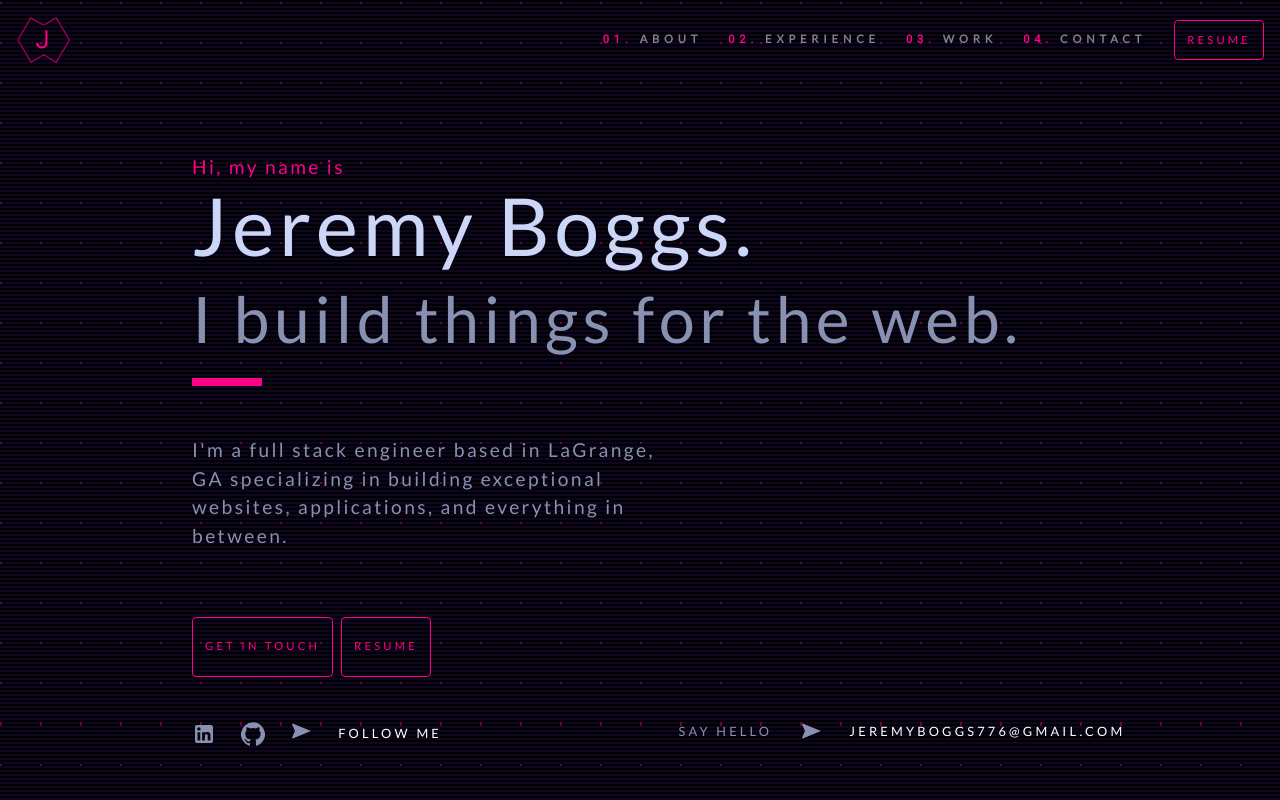
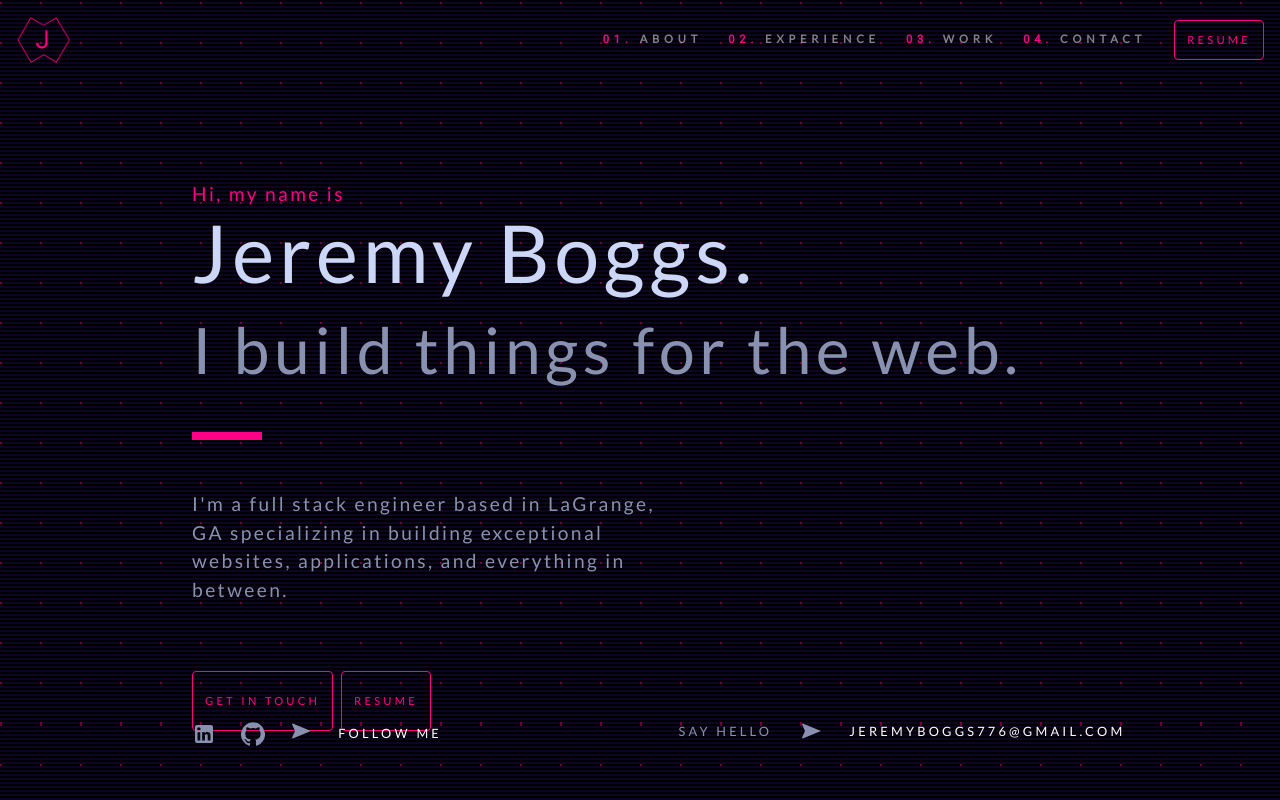
Before and after one commit to Nicocchi/react-portfolio, a React (Create React App) app: page / in a window 1280 px wide. Built offline with nearby package versions, Linux system fonts and the light colour scheme.

Commit message:
scroll to page implemented

```diff
--- a/src/App.js
+++ b/src/App.js
@@ -1,16 +1,44 @@
-import React from "react";
+import React, { useState, useEffect, useRef, useMountEffect } from "react";
 import logo from "./logo.svg";
-import { Navbar, Footer, Landing } from "./components";
-import { Container } from "react-bootstrap";
+import { Navbar, Footer, Landing, About } from "./components";
+import { Container, Button } from "react-bootstrap";
 
 function App() {
+    let [pageIndex, setPageIndex] = useState(0);
+    const [elements, setElements] = useState([<Landing />, <About />])
+
+    function handleScroll(e) {
+        if (e.deltaY >= 0) {
+            console.log("DOWN")
+            if(pageIndex === 4) {
+                console.log(pageIndex);
+                return;
+            } else {
+                let index = pageIndex += 1;
+                setPageIndex(index);
+            }
+            console.log(pageIndex);
+        } else {
+            if(pageIndex === 0) {
+                return;
+            } else {
+                let index = pageIndex -= 1;
+                setPageIndex(index);
+            }
+            console.log(pageIndex);
+        }
+    }
     return (
-        <div id="wrapper" className="bg-grid">
+        <div id="wrapper" className="bg-grid" onWheel={handleScroll}>
             <div id="wrapper">
-                <Navbar />
+                <Navbar pageIndex={pageIndex} />
                 <div id="main" className="bg-grid">
                     <div id="content">
-                        <Landing />
+                        {
+                            elements.map((elem, index) => (
+                                <div className={pageIndex === index? "show" : "hidden"}>{elem}</div>
+                            ))
+                        }
                     </div>
                 </div>
                 <Footer />
--- a/src/App.scss
+++ b/src/App.scss
@@ -12,8 +12,19 @@
     left: 0;
     right: 0;
     bottom: 50px;
+    overflow: hidden;
 }
 
 #content {
     flex: 1 1 auto;
+    padding-bottom: 100px;
 }
+
+.show {
+    margin-top: 100px;
+    display: flex;
+}
+
+.hidden {
+    display: none;
+}
--- /dev/null
+++ b/src/components/About/About.js
@@ -0,0 +1,20 @@
+import React from 'react'
+import PropTypes from 'prop-types'
+import { Button } from "react-bootstrap";
+
+function About(props) {
+    return (
+        <div id="about" className="landing-wrapper">
+            <div className="landing-jumbotron">
+            <h1 style={{fontSize: "5rem"}} className="move-up">01. About Me</h1>
+                <p className="rose-text fade-in">Hello! I'm Jeremy, a full stack engineer based in LaGrange, GA.</p>
+            </div>
+        </div>
+    )
+}
+
+About.propTypes = {
+
+}
+
+export default About
--- a/src/components/Landing/Landing.js
+++ b/src/components/Landing/Landing.js
@@ -4,14 +4,14 @@ import { Button } from "react-bootstrap";
 
 function Landing(props) {
     return (
-        <div className="landing-wrapper">
+        <div id="landing" className="landing-wrapper">
             <div className="landing-jumbotron">
-                <p className="rose-text">Hi, my name is</p>
-                <h1>Jeremy Boggs.</h1>
-                <h2>I build things for the web.</h2>
-                <div className="hr-rose"></div>
-                <p>I'm a full stack engineer based in LaGrange, GA specializing in building exceptional websites, applications, and everything in between.</p>
-                <div>
+                <p className="rose-text fade-in">Hi, my name is</p>
+                <h1 className="move-up">Jeremy Boggs.</h1>
+                <h2 className="move-up2">I build things for the web.</h2>
+                <div className="hr-rose move-up2"></div>
+                <p className="fade-in">I'm a full stack engineer based in LaGrange, GA specializing in building exceptional websites, applications, and everything in between.</p>
+                <div className="fade-in">
                 <Button variant="flat" style={{height: "60px"}}>Get In Touch</Button>{" "}
                 <Button variant="flat" style={{height: "60px"}}>Resume</Button>{" "}
                 </div>
--- a/src/components/Landing/Landing.scss
+++ b/src/components/Landing/Landing.scss
@@ -41,7 +41,115 @@
     }
 }
 
-@media(max-width: 425px) {
+.move-up {
+    // width: 100%;
+    height: 100px;
+    // background: red;
+    position: relative;
+    animation: mymove 3s ease-out forwards;
+    animation-iteration-count: 1;
+
+    /* Safari and Chrome */
+    -webkit-animation: mymove 3s;
+    -webkit-animation-iteration-count: 1;
+}
+
+.move-up2 {
+    // width: 100%;
+    height: 100px;
+    // background: red;
+    position: relative;
+    animation: mymove2 3s ease-out forwards;
+    animation-iteration-count: 1;
+    // animation-delay: 1s;
+
+    /* Safari and Chrome */
+    -webkit-animation: mymove2 3s;
+    -webkit-animation-iteration-count: 1;
+    // -webkit-animation-delay: 1s;
+}
+
+.fade-in {
+    animation: fadein 3s ease-out forwards;
+    animation-iteration-count: 1;
+    // animation-delay: 1s;
+
+    /* Safari and Chrome */
+    -webkit-animation: fadein 3s;
+    -webkit-animation-iteration-count: 1;
+    // -webkit-animation-delay: 1s;
+}
+
+@keyframes mymove2 {
+    from {
+        top: 100px;
+        opacity: 0;
+    }
+    to {
+        top: 0px;
+        opacity: 1;
+    }
+}
+
+
+@keyframes mymove {
+    from {
+        top: 50px;
+        opacity: 0;
+    }
+    to {
+        top: 0px;
+        opacity: 1;
+    }
+}
+
+@keyframes fadein {
+    0% {
+        opacity: 0;
+    }
+    20% {
+        opacity: 0;
+    }
+    100% {
+        opacity: 1;
+    }
+}
+
+@-webkit-keyframes mymove /* Safari and Chrome */ {
+    from {
+        top: 50px;
+        opacity: 0;
+    }
+    to {
+        top: 0px;
+        opacity: 1;
+    }
+}
+
+@-webkit-keyframes mymove2 /* Safari and Chrome */ {
+    from {
+        top: 100px;
+        opacity: 0;
+    }
+    to {
+        top: 0px;
+        opacity: 1;
+    }
+}
+
+@-webkit-keyframes fadein /* Safari and Chrome */ {
+    0% {
+        opacity: 0;
+    }
+    20% {
+        opacity: 0;
+    }
+    100% {
+        opacity: 1;
+    }
+}
+
+@media (max-width: 425px) {
     .landing-jumbotron {
         padding-right: 10px;
         h1 {
--- a/src/components/Navbar/Navbar.js
+++ b/src/components/Navbar/Navbar.js
@@ -19,16 +19,16 @@ function NavigationBar(props) {
             <Navbar.Collapse id="responsive-navbar-nav">
                 <Nav className="mr-auto"></Nav>
                 <Nav className="spaced-p-item" style={{ alignItems: "center" }}>
-                    <Nav.Link href="#about">
+                    <Nav.Link href="#about" active={props.pageIndex === 1 ? true : false}>
                         <span className="spaced-p-robo">01.</span> About
                     </Nav.Link>
-                    <Nav.Link href="#experience">
+                    <Nav.Link href="#experience" active={props.pageIndex === 2 ? true : false}>
                         <span className="spaced-p-robo">02.</span> Experience
                     </Nav.Link>
-                    <Nav.Link href="#work">
+                    <Nav.Link href="#work" active={props.pageIndex === 3 ? true : false}>
                         <span className="spaced-p-robo">03.</span> Work
                     </Nav.Link>
-                    <Nav.Link href="#contact">
+                    <Nav.Link href="#contact" active={props.pageIndex === 4 ? true : false}>
                         <span className="spaced-p-robo">04.</span> Contact
                     </Nav.Link>
                     <Button variant="flat" style={{marginLeft: "20px"}}>Resume</Button>{" "}
--- a/src/components/index.js
+++ b/src/components/index.js
@@ -1,5 +1,6 @@
 import Navbar from "./Navbar/Navbar";
 import Footer from "./Footer/Footer";
 import Landing from "./Landing/Landing";
+import About from "./About/About";
 
-export { Navbar, Footer, Landing }
+export { Navbar, Footer, Landing, About }
```
